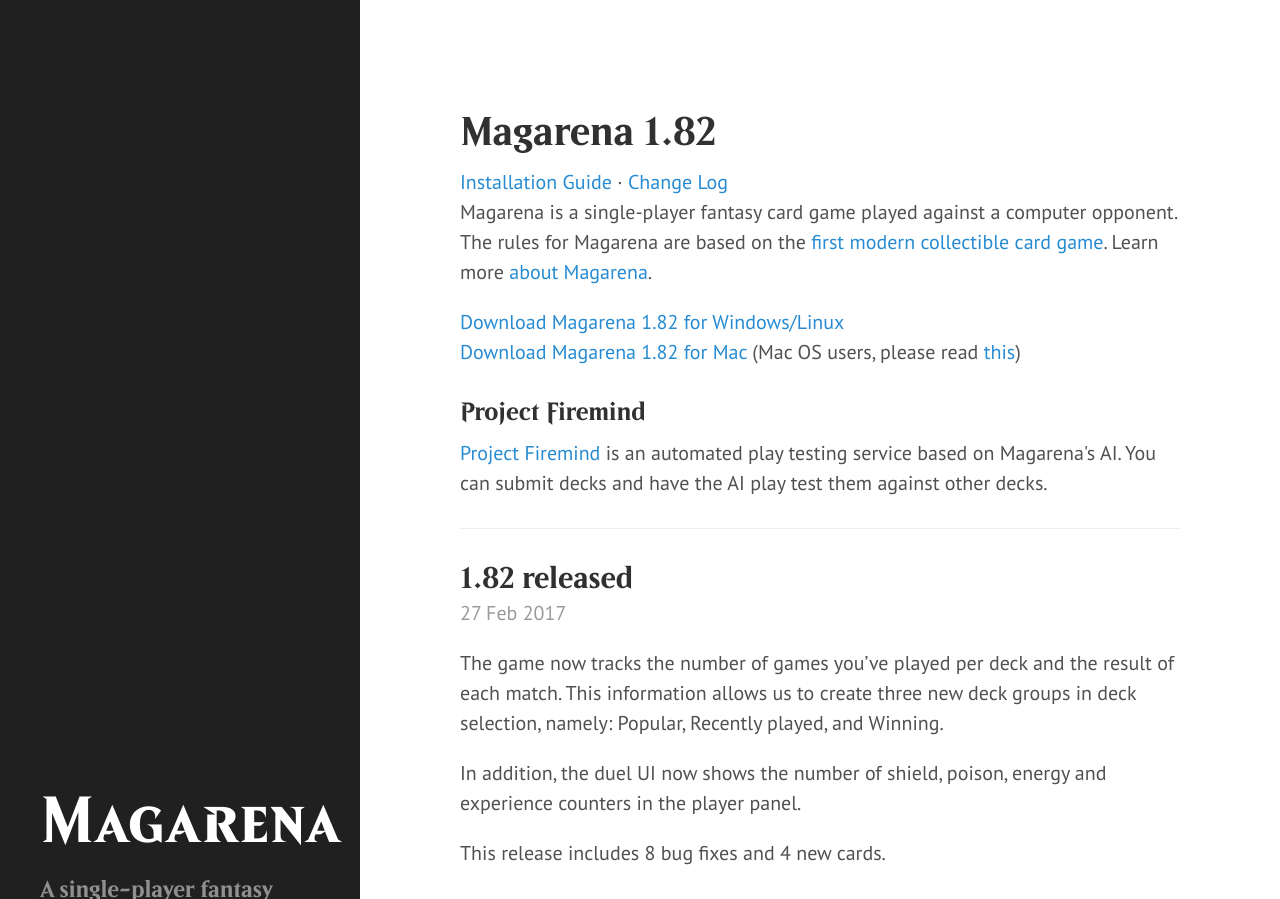
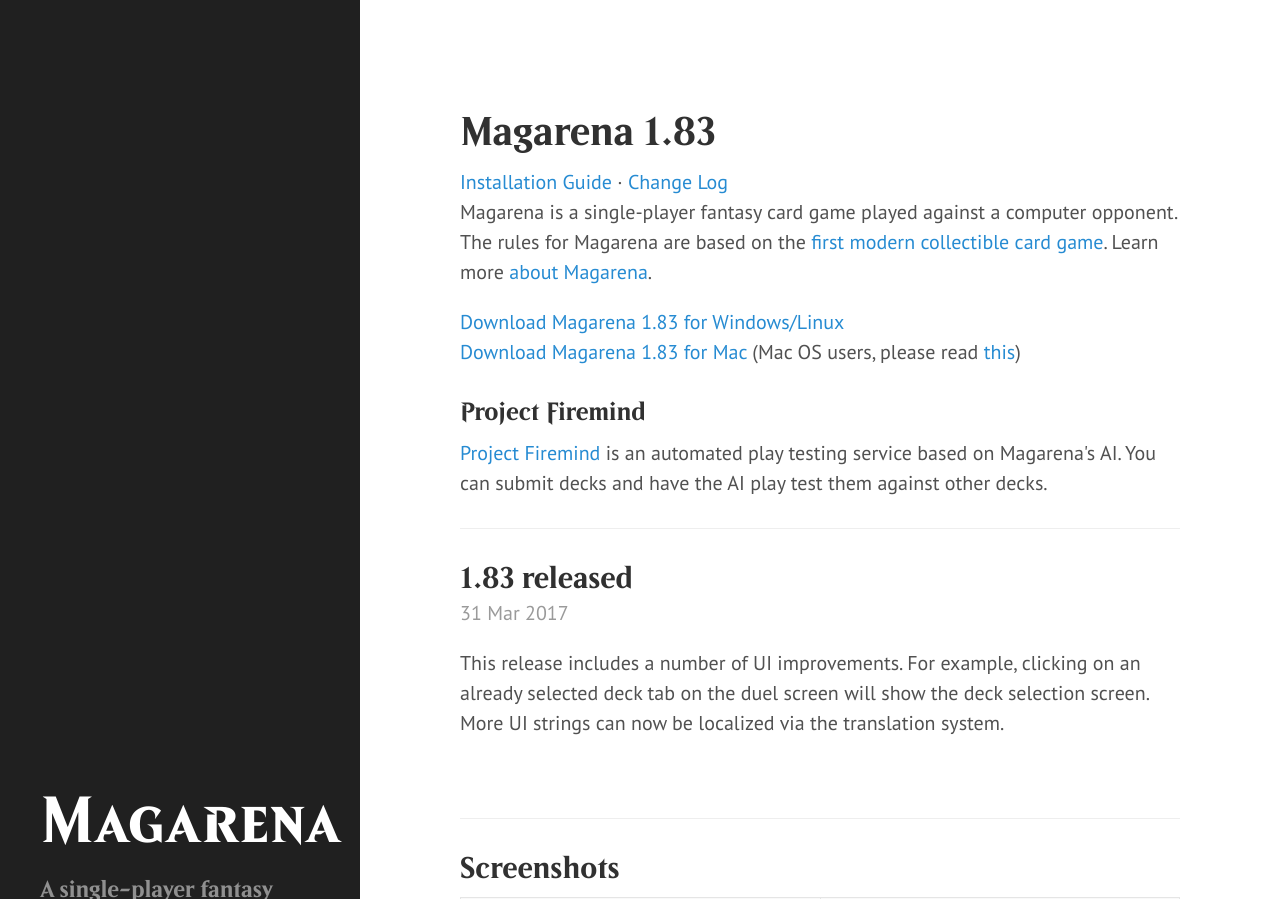
Before and after one commit to magarena/magarena.github.io, a Jekyll site: the page built from index.html, in a window 1280 px wide and 1400 px high, cut to the strip 0-899 px from the top of the window. Built offline with Jekyll 4.4.1, drawn with Linux system fonts in a browser that asks for light colours; the list of posts is cut into pages by our own code.

Commit message:
release post for 1.83

```diff
--- a/_config.yml
+++ b/_config.yml
@@ -20,7 +20,7 @@
 paginate:         1
 
 # Custom vars
-version:          '1.82'
+version:          '1.83'
 
 github:
   repo:           //github.com/magarena/magarena
--- /dev/null
+++ b/_posts/2017-03-31-1-83-released.md
@@ -0,0 +1,8 @@
+---
+layout: post
+title: "1.83 released"
+---
+
+This release includes a number of UI improvements. For example, clicking on an
+already selected deck tab on the duel screen will show the deck selection
+screen. More UI strings can now be localized via the translation system.
```
